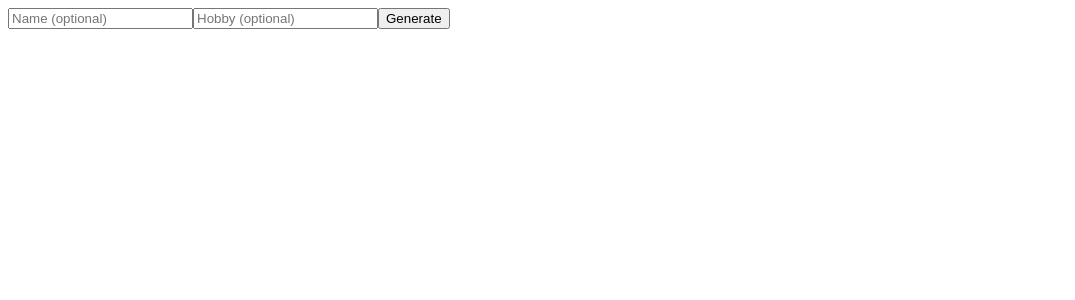
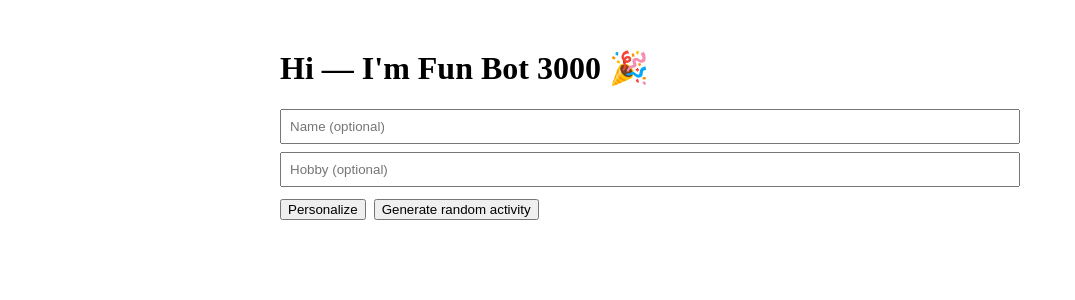
Before and after one commit to christensenandrew455-cell/funbot3000, a Next.js app: page / in a window 1280 px wide. Shown: the top 300 px of the page, without its empty margins (0-1075 px from the left). Built offline with nearby package versions, Linux system fonts and the light colour scheme.

Commit message:
Update page.js

```diff
--- a/app/page.js
+++ b/app/page.js
@@ -1,50 +1,239 @@
 "use client";
-import { useState } from "react";
+
+import { useEffect, useState } from "react";
 import { useRouter } from "next/navigation";
+
+const DEFAULT_FORM = {
+  name: "",
+  hobby: "",
+  // personalization (all optional)
+  personality: "", // "extrovert" | "introvert" | "both" | ""
+  locationPref: "", // "outside" | "inside" | "both" | ""
+  season: "", // e.g. "summer"
+  minAge: "",
+  maxAge: "",
+  numPeople: "",
+  place: "",
+  country: "",
+  state: "",
+  city: "",
+  extraInfo: "",
+};
 
 export default function Home() {
   const router = useRouter();
-  const [form, setForm] = useState({ name: "", hobby: "" });
+  const [form, setForm] = useState(DEFAULT_FORM);
+  const [personalizeOpen, setPersonalizeOpen] = useState(false);
 
-  async function handleSubmit(e) {
-    e.preventDefault();
+  // restore if user clicked "Edit" from results and we put data into sessionStorage
+  useEffect(() => {
+    try {
+      const saved = sessionStorage.getItem("activityData");
+      if (saved) {
+        setForm(JSON.parse(saved));
+      }
+    } catch (e) {
+      // ignore
+    }
+  }, []);
 
+  // save to sessionStorage on any change
+  useEffect(() => {
+    try {
+      sessionStorage.setItem("activityData", JSON.stringify(form));
+    } catch (e) {
+      // ignore
+    }
+  }, [form]);
+
+  function updateField(key, value) {
+    setForm((s) => ({ ...s, [key]: value }));
+  }
+
+  const anyPersonalizedInput = (() => {
+    // check if any personalization field has a non-empty value
+    const keys = [
+      "personality",
+      "locationPref",
+      "season",
+      "minAge",
+      "maxAge",
+      "numPeople",
+      "place",
+      "country",
+      "state",
+      "city",
+      "extraInfo",
+    ];
+    return keys.some((k) => (form[k] ?? "") !== "");
+  })();
+
+  async function submitToApi(body) {
     const res = await fetch("/api/generate", {
       method: "POST",
       headers: { "Content-Type": "application/json" },
-      body: JSON.stringify(form),
+      body: JSON.stringify(body),
     });
-
     const data = await res.json();
-
-    if (!data.aiResult) {
-      alert("No AI result received");
-      return;
+    return data;
   }
 
-    // Redirect to results page with query params
-    const params = new URLSearchParams({
-      aiResult: data.aiResult,
-      name: form.name,
-      hobby: form.hobby,
-    });
-
+  async function handleGenerateRandom() {
+    // clear personalization in-memory (but keep in sessionStorage? spec: random button present initially,
+    //  if they later personalize it should be saved - we won't wipe sessionStorage here; just send little data)
+    const body = { name: form.name || "", hobby: form.hobby || "" };
+    const data = await submitToApi(body);
+    // push to results — we'll pass nothing in query; results client will consult sessionStorage
+    const params = new URLSearchParams();
+    // include a marker for random generation
+    params.set("rand", "1");
     router.push("/results?" + params.toString());
   }
 
+  async function handleGenerateActivity(e) {
+    e?.preventDefault?.();
+    // ensure session storage holds the data (it already does via effect)
+    // call API and navigate to results (results client will fetch based on sessionStorage)
+    await submitToApi(form); // we don't need immediate response here because ResultsClient will call again
+    router.push("/results");
+  }
+
+  // If user chooses a country that has states — for now treat United States as special
+  const countryHasStates = form.country === "United States" || form.country === "USA" || form.country === "US";
+
   return (
-    <form onSubmit={handleSubmit}>
+    <div style={{ maxWidth: 720, margin: "0 auto", padding: 20 }}>
+      <h1>Hi — I'm Fun Bot 3000 🎉</h1>
+
+      <div style={{ marginTop: 12 }}>
         <input
           placeholder="Name (optional)"
           value={form.name}
-        onChange={(e) => setForm({ ...form, name: e.target.value })}
+          onChange={(e) => updateField("name", e.target.value)}
+          style={{ display: "block", width: "100%", padding: 8, marginBottom: 8 }}
         />
+
         <input
           placeholder="Hobby (optional)"
           value={form.hobby}
-        onChange={(e) => setForm({ ...form, hobby: e.target.value })}
+          onChange={(e) => updateField("hobby", e.target.value)}
+          style={{ display: "block", width: "100%", padding: 8, marginBottom: 8 }}
         />
-      <button type="submit">Generate</button>
+      </div>
+
+      <div style={{ marginTop: 12 }}>
+        <button
+          type="button"
+          onClick={() => setPersonalizeOpen((v) => !v)}
+          aria-expanded={personalizeOpen}
+          style={{ marginRight: 8 }}
+        >
+          Personalize
+        </button>
+
+        {/* Show "Generate random activity" unless personalize is open AND there are no personalization inputs */}
+        {!personalizeOpen || (personalizeOpen && anyPersonalizedInput === false) ? (
+          // If personalizeOpen==true and no inputs, random button should be hidden per spec.
+          !personalizeOpen && (
+            <button type="button" onClick={handleGenerateRandom}>
+              Generate random activity
+            </button>
+          )
+        ) : null}
+      </div>
+
+      {personalizeOpen && (
+        <form onSubmit={handleGenerateActivity} style={{ marginTop: 18, border: "1px solid #ddd", padding: 12, borderRadius: 8 }}>
+          <div style={{ display: "grid", gap: 8 }}>
+            <label>
+              Personality:
+              <select value={form.personality} onChange={(e) => updateField("personality", e.target.value)}>
+                <option value="">(any)</option>
+                <option value="extrovert">Extrovert</option>
+                <option value="introvert">Introvert</option>
+                <option value="both">Both / Balanced</option>
+              </select>
+            </label>
+
+            <label>
+              Inside / Outside:
+              <select value={form.locationPref} onChange={(e) => updateField("locationPref", e.target.value)}>
+                <option value="">(any)</option>
+                <option value="outside">Outside</option>
+                <option value="inside">Inside</option>
+                <option value="both">Both</option>
+              </select>
+            </label>
+
+            <label>
+              Season:
+              <select value={form.season} onChange={(e) => updateField("season", e.target.value)}>
+                <option value="">(any)</option>
+                <option value="spring">Spring</option>
+                <option value="summer">Summer</option>
+                <option value="autumn">Autumn/Fall</option>
+                <option value="winter">Winter</option>
+                <option value="all">All year</option>
+              </select>
+            </label>
+
+            <div style={{ display: "flex", gap: 8 }}>
+              <input
+                placeholder="Min age"
+                value={form.minAge}
+                onChange={(e) => updateField("minAge", e.target.value.replace(/\D/g, ""))}
+              />
+              <input
+                placeholder="Max age"
+                value={form.maxAge}
+                onChange={(e) => updateField("maxAge", e.target.value.replace(/\D/g, ""))}
+              />
+            </div>
+
+            <input
+              placeholder="Number of people (optional)"
+              value={form.numPeople}
+              onChange={(e) => updateField("numPeople", e.target.value.replace(/\D/g, ""))}
+            />
+
+            <input placeholder="Place you are at (optional)" value={form.place} onChange={(e) => updateField("place", e.target.value)} />
+
+            <div style={{ display: "flex", gap: 8 }}>
+              <input placeholder="Country (type or select)" value={form.country} onChange={(e) => updateField("country", e.target.value)} />
+              {countryHasStates && (
+                <input placeholder="State" value={form.state} onChange={(e) => updateField("state", e.target.value)} />
+              )}
+            </div>
+
+            <input placeholder="City / Town (text only)" value={form.city} onChange={(e) => updateField("city", e.target.value)} />
+
+            <textarea
+              placeholder="Anything extra you want to add or avoid (optional)"
+              value={form.extraInfo}
+              onChange={(e) => updateField("extraInfo", e.target.value)}
+            />
+
+            {/* Generate Activity button appears as soon as ANY personalization input is typed/selected (or always visible if you want it) */}
+            {anyPersonalizedInput ? (
+              <div style={{ display: "flex", gap: 8 }}>
+                <button type="submit">Generate activity</button>
+                <button
+                  type="button"
+                  onClick={() => {
+                    // clear personalization but keep name/hobby
+                    setForm((f) => ({ ...DEFAULT_FORM, name: f.name, hobby: f.hobby }));
+                    sessionStorage.removeItem("activityData");
+                  }}
+                >
+                  Clear personalization
+                </button>
+              </div>
+            ) : (
+              <div style={{ color: "#555" }}>Type or select something to enable "Generate activity".</div>
+            )}
+          </div>
         </form>
+      )}
+    </div>
   );
 }
```
Lines whose indentation alone changed are shown as unchanged.
